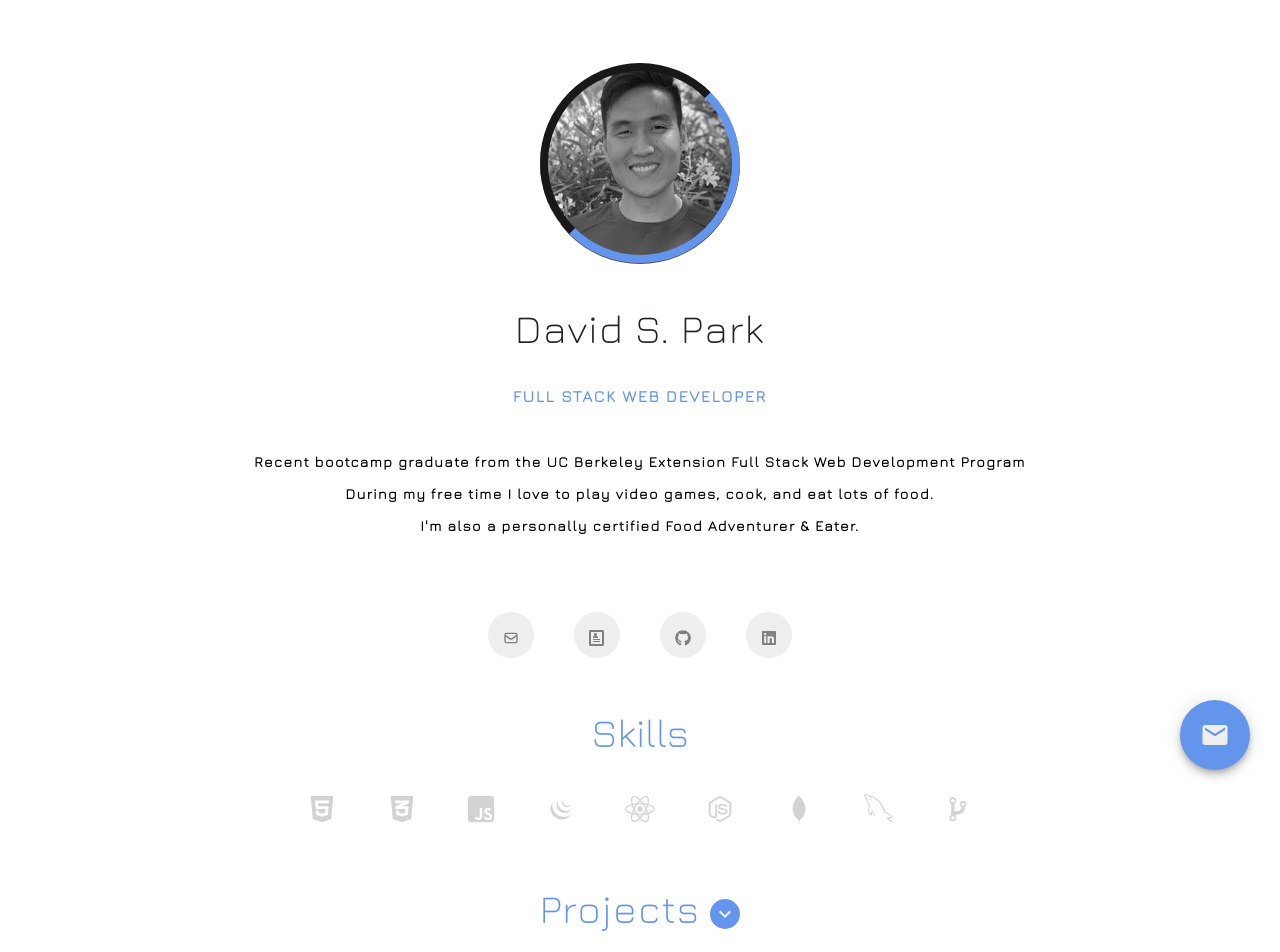
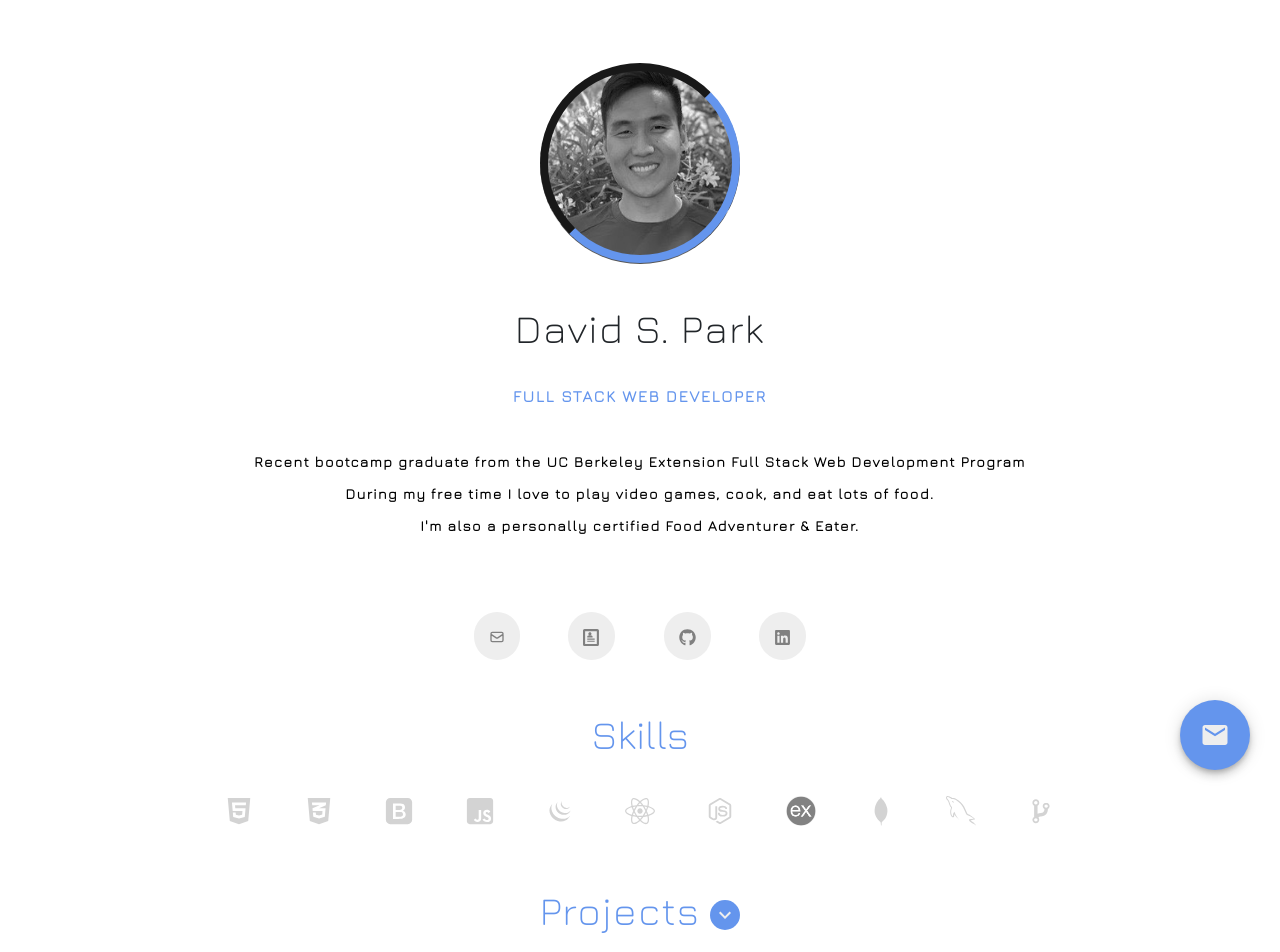
Before and after one commit to dspark410/react-portfolio, a React (Create React App) app: page / in a window 1280 px wide. Shown: the top 952 px of the page. Built offline with nearby package versions, Linux system fonts and the light colour scheme.

Commit message:
more icons and styling

```diff
--- a/src/App.css
+++ b/src/App.css
@@ -17,15 +17,12 @@
   text-align: center;
   align-items: center;
 }
+
 .profile-pic {
   border-radius: 50%;
   margin-bottom: 30px;
   position: relative;
   filter: grayscale(100%);
-}
-
-.profile-pic:hover {
-  filter: grayscale(0%);
 }
 
 .border2 {
@@ -100,7 +97,6 @@
 .card-body2 {
   border-radius: 5px;
   filter: grayscale(100%);
-
   transition: all 1s ease;
   width: 300px;
 }
@@ -141,14 +137,15 @@ a {
 
 .icon-row {
   display: flex;
-  justify-content: center;
+  justify-content: space-between;
   text-align: center;
   align-items: center;
+  margin: auto;
+  width: 30%;
+  font-size: 17px;
 }
 
 .iconleft {
-  margin-left: 20px;
-  margin-right: 20px;
   border-radius: 65px;
   box-shadow: 0px 0px 0.6#535358;
   padding: 11px 15px;
@@ -165,8 +162,6 @@ a {
 }
 
 .iconright {
-  margin-right: 20px;
-  margin-left: 20px;
   border-radius: 65px;
   box-shadow: 0px 0px 0.6#535358;
   padding: 11px 15px;
--- a/src/App.js
+++ b/src/App.js
@@ -22,6 +22,7 @@ function App() {
             src={process.env.PUBLIC_URL + '/images/profilepic.jpg'}
             alt='David Park'
           />
+
           <div className='border2'></div>
         </div>
 
--- a/src/components/Footer/style.css
+++ b/src/components/Footer/style.css
@@ -2,5 +2,5 @@
   text-transform: uppercase;
   color: black;
   font-size: 0.8rem;
-  margin: 10px 10px 0 0;
+  margin: 50px 10px 0 0;
 }
--- a/src/components/Skills/index.js
+++ b/src/components/Skills/index.js
@@ -1,37 +1,51 @@
 import React from 'react'
-import { FaHtml5, FaCss3Alt, FaJsSquare, FaReact } from 'react-icons/fa'
+import {
+  FaHtml5,
+  FaCss3Alt,
+  FaJsSquare,
+  FaReact,
+  FaBootstrap,
+} from 'react-icons/fa'
 import { DiJqueryLogo, DiMongodb, DiGitBranch } from 'react-icons/di'
 import { IoLogoNodejs } from 'react-icons/io'
 import { GrMysql } from 'react-icons/gr'
+import './style.css'
 
 export default function Skills() {
   return (
     <>
       <h1 style={{ marginTop: '50px', color: 'cornflowerblue' }}>Skills</h1>
 
-      <div
-        style={{
-          fontSize: '30px',
-          color: 'lightgrey',
-          display: 'flex',
-          alignContent: 'center',
-          textAlign: 'center',
-          justifyContent: 'space-between',
-          width: '60%',
-          margin: 'auto',
-          paddingTop: '30px',
-        }}
-      >
-        <FaHtml5 />
-        <FaCss3Alt />
-        <FaJsSquare />
-        <DiJqueryLogo />
-        <FaReact />
-        <IoLogoNodejs />
-        <DiMongodb />
-        <GrMysql />
-        <DiGitBranch />
+      <div className='skills'>
+        <FaHtml5 className='html' />
+        <FaCss3Alt className='css' />
+        <FaBootstrap className='bs' />
+        <FaJsSquare className='js' />
+        <DiJqueryLogo className='jquery' />
+        <FaReact className='react' />
+        <IoLogoNodejs className='node' />
+        <img
+          className='express'
+          src={process.env.PUBLIC_URL + '/images/ex.png'}
+          alt='expressjs'
+        />
+        <DiMongodb className='mongo' />
+        <GrMysql className='sql' />
+        <DiGitBranch className='git' />
       </div>
+      {/* <div className='text'>
+        <p>HTML5</p>
+        <p>CSS3</p>
+        <p>Bootstrap</p>
+        <p>JavaScript</p>
+        <p>jQuery</p>
+        <p>React</p>
+        <p>Node</p>
+        <p>Express</p>
+        <p>MongoDB</p>
+        <p>MySQL</p>
+        <p>Git</p>
+      </div> */}
     </>
   )
 }
--- /dev/null
+++ b/src/components/Skills/style.css
@@ -0,0 +1,109 @@
+.skills {
+  font-size: 30px;
+  color: lightgrey;
+  display: flex;
+  align-items: center;
+  text-align: center;
+  justify-content: space-between;
+  margin: auto;
+  width: 75%;
+  padding-top: 30px;
+  transition: all 1s ease-in-out;
+  /* animation: moveacross 5s linear infinite alternate; */
+}
+
+.html,
+.css,
+.bs,
+.js,
+.jquery,
+.react,
+.node,
+.mongo,
+.sql,
+.git,
+.express {
+  transition: all 0.3s ease-in-out;
+}
+
+.text {
+  display: flex;
+  width: 75%;
+  align-items: center;
+  text-align: center;
+  justify-content: space-between;
+  margin: auto;
+  font-size: 13px;
+  position: relative;
+}
+
+.html:hover {
+  color: #e44d26;
+  transition: all 0.3s ease-in-out;
+}
+
+.css:hover {
+  color: #264de4;
+  transition: all 0.3 ease-in-out;
+}
+.bs:hover {
+  color: #533b78;
+  transition: all 0.3 ease-in-out;
+}
+
+.js:hover {
+  color: #f7df1e;
+  transition: all 0.3 ease-in-out;
+}
+
+.jquery:hover {
+  color: #0865a6;
+  transition: all 0.3 ease-in-out;
+}
+
+.react:hover {
+  color: #5ed3f3;
+  transition: all 0.3 ease-in-out;
+}
+.node:hover {
+  color: #8bbf3d;
+  transition: all 0.3 ease-in-out;
+}
+
+.mongo:hover {
+  color: #8bbf3d;
+  transition: all 0.3 ease-in-out;
+}
+
+.sql:hover {
+  color: #005d85;
+  transition: all 0.3 ease-in-out;
+}
+
+.git:hover {
+  color: #e84d31;
+  transition: all 0.3 ease-in-out;
+}
+
+.express {
+  width: 30px;
+  height: 30px;
+  border-radius: 50%;
+}
+
+.express:hover {
+  transition: all 0.3 ease-in-out;
+  filter: invert(98%) sepia(3%) saturate(1084%) hue-rotate(208deg)
+    brightness(111%) contrast(73%);
+  border: none;
+  outline: none;
+}
+
+/* @keyframes moveacross {
+  from {
+    transform: translateX(-20%);
+  }
+  to {
+    transform: translateX(20%);
+  }
+} */
```
Also changed, not shown: public/images/ex.png (added).
